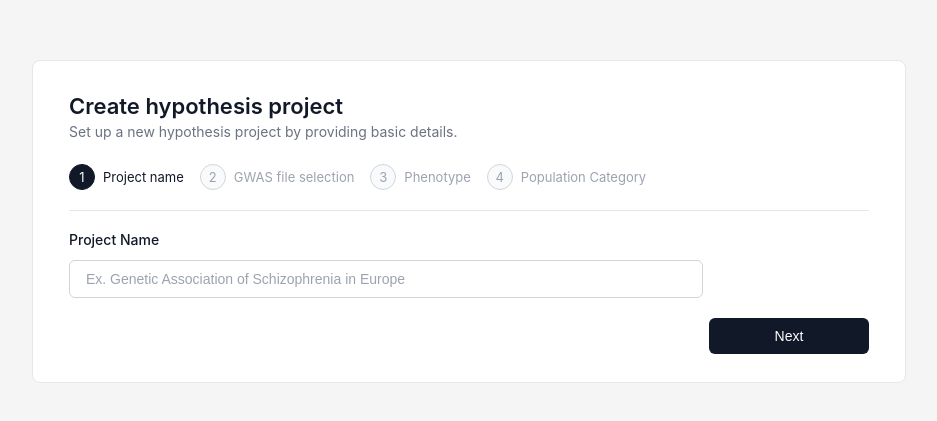
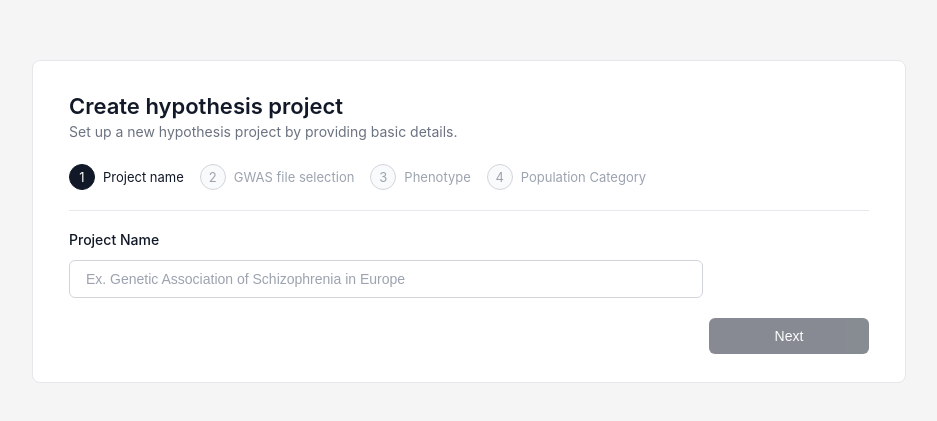
Before and after one commit to yonycherkos/react-form-task, a React (Create React App) app: page / in a window 1280 px wide. Shown: the part 219-640 px from the top of the page, without its empty margins (171-1108 px from the left). Built offline with nearby package versions, Linux system fonts and the light colour scheme; no server answers.

Commit message:
Disable Next button on currect step not complete

```diff
--- a/src/pages/FormPage.tsx
+++ b/src/pages/FormPage.tsx
@@ -27,7 +27,7 @@ const FormPage = () => {
     if (step < 3) {
       setStep(step + 1);
     } else {
-      console.log('Submit');
+      console.log('formData: ', formData);
     }
   };
 
@@ -35,6 +35,16 @@ const FormPage = () => {
     if (step > 0) {
       setStep(step - 1);
     }
+  };
+
+  const isCurrentStepValid = () => {
+    const fields = [
+      formData.projectName,
+      formData.gwasFile,
+      formData.phenotype,
+      formData.population,
+    ];
+    return fields[step]?.trim() !== '';
   };
 
   const buildStepsContent = () => {
@@ -136,6 +146,7 @@ const FormPage = () => {
                 type="button"
                 className="btn btn-primary"
                 onClick={handleNext}
+                disabled={!isCurrentStepValid()}
               >
                 {step === 3 ? 'Submit' : 'Next'}
               </button>
--- a/src/styles/App.css
+++ b/src/styles/App.css
@@ -133,6 +133,11 @@
 .btn-primary {
   background: #111827;
   color: #fff;
+}
+
+.btn-primary:disabled {
+  opacity: 0.5;
+  cursor: not-allowed;
 }
 
 .btn-secondary {
```
